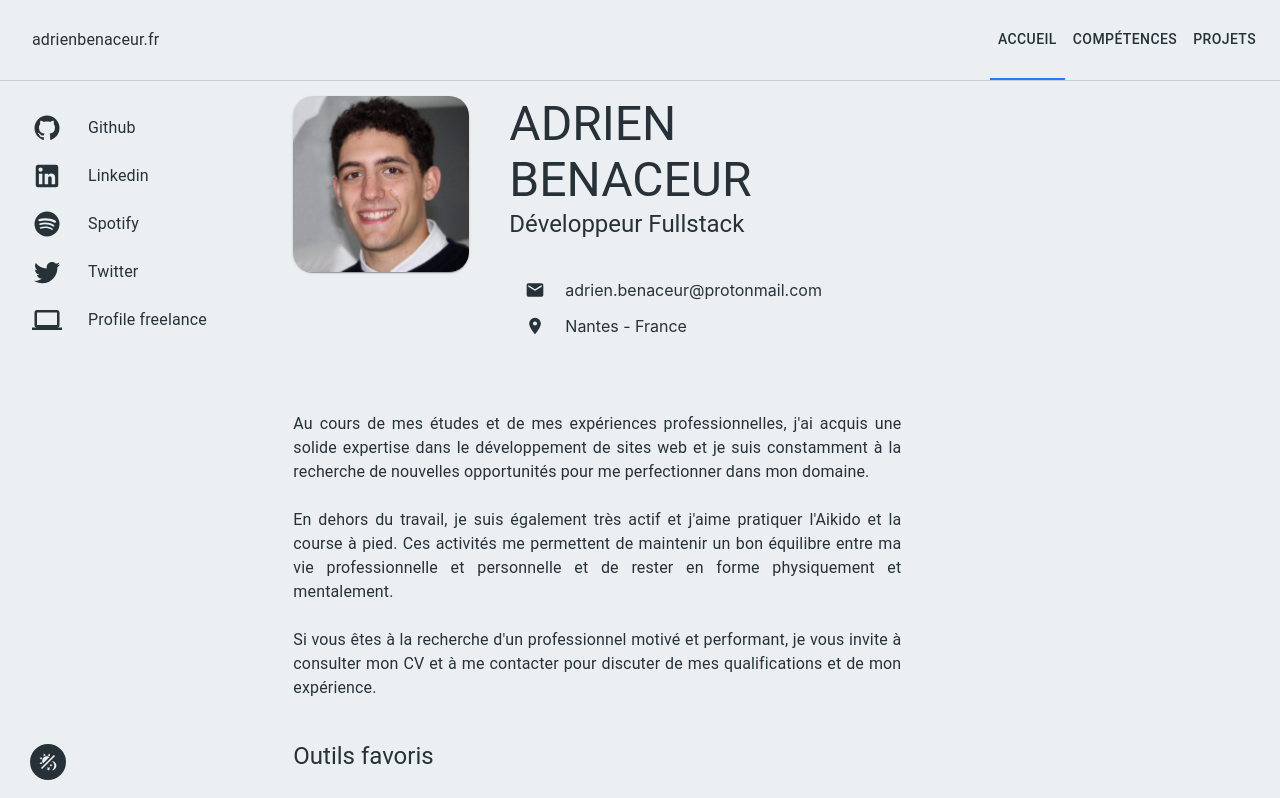
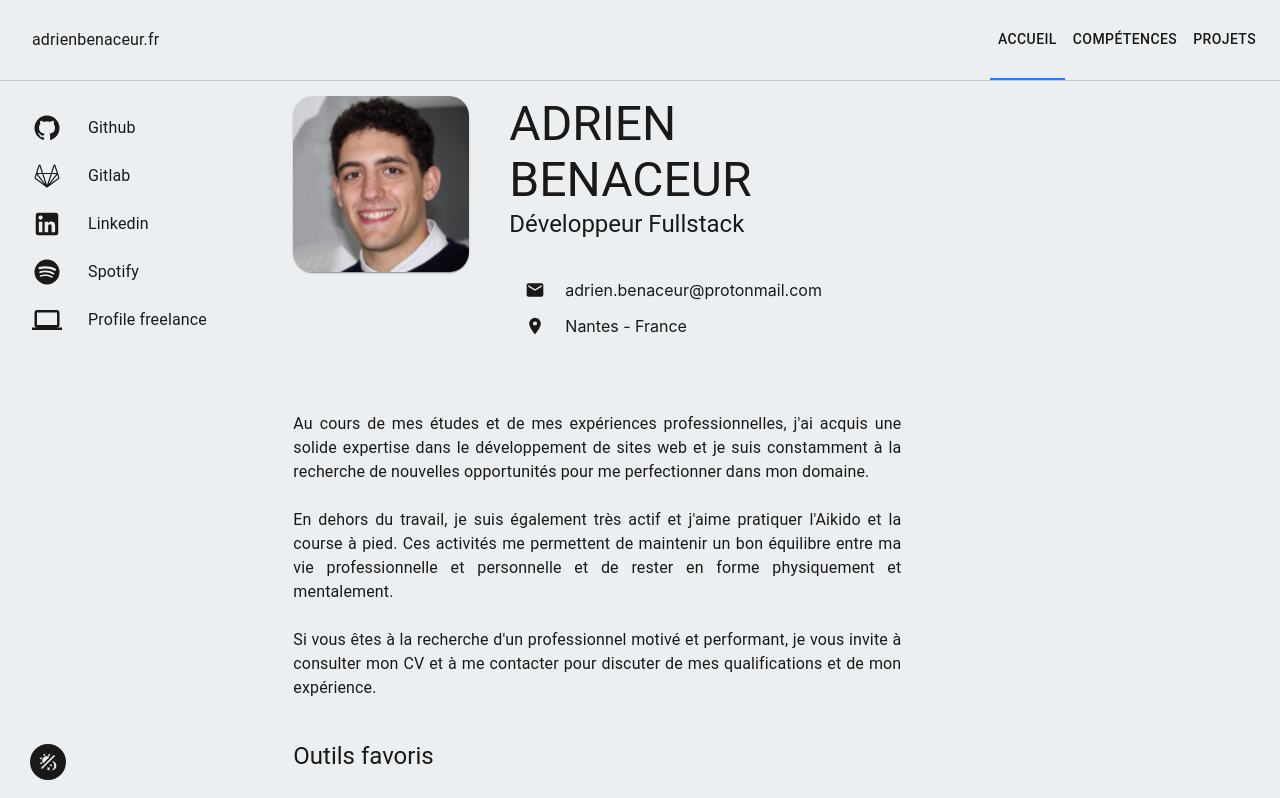
Before and after one commit to NoahAncolie/portfolio, a React (Create React App) app: page / in a window 1280 px wide. Shown: the top 798 px of the page. Built offline with nearby package versions, Linux system fonts and the light colour scheme.

Commit message:
👨🎨

```diff
--- a/src/App.tsx
+++ b/src/App.tsx
@@ -37,8 +37,8 @@ export class App extends React.Component<AppProps, AppState> {
         },
         secondary: this.props.secondary,
         text: {
-          primary: "#263238",
-          secondary: "#2632382c",
+          primary: "#191919",
+          secondary: "#1919192c",
           disabled: "#eceff1ab",
         },
       },
@@ -49,13 +49,13 @@ export class App extends React.Component<AppProps, AppState> {
     return createTheme({
       palette: {
         primary: {
-          main: "#263238",
+          main: "#191919",
         },
         secondary: this.props.secondary,
         text: {
           primary: "#ffffff",
           secondary: "#ffffff2c",
-          disabled: "#263238ab",
+          disabled: "#191919ab",
         },
       },
     });
--- a/src/components/main/home_route/home.tsx
+++ b/src/components/main/home_route/home.tsx
@@ -33,7 +33,7 @@ export class Home extends React.Component<HomeProps, HomeState> {
   render() {
     return (
       <Grid container spacing={5}>
-        <Grid item lg={4} md={6}>
+        <Grid item lg={4} md={4} sm={4}>
           <Box
             sx={{
               width: 1,
--- a/src/components/main/main.tsx
+++ b/src/components/main/main.tsx
@@ -1,9 +1,9 @@
 import {
   mdiGithub,
+  mdiGitlab,
   mdiLaptop,
   mdiLinkedin,
   mdiSpotify,
-  mdiTwitter,
 } from "@mdi/js";
 import { Box, Grid, List } from "@mui/material";
 import React from "react";
@@ -50,6 +50,12 @@ export class Main extends React.Component<MainProps, MainState> {
                 />
 
                 <AnnexeLink
+                  link_icon={mdiGitlab}
+                  link_url="https://gitlab.com/AdrienBenaceur"
+                  link_name="Gitlab"
+                />
+
+                <AnnexeLink
                   link_icon={mdiLinkedin}
                   link_url="https://www.linkedin.com/in/adrien-benaceur-933570182/"
                   link_name="Linkedin"
@@ -59,12 +65,6 @@ export class Main extends React.Component<MainProps, MainState> {
                   link_icon={mdiSpotify}
                   link_url="https://open.spotify.com/user/adrien-f?si=08f3d6f7cb11455c"
                   link_name="Spotify"
-                />
-
-                <AnnexeLink
-                  link_icon={mdiTwitter}
-                  link_url="https://twitter.com/NAncolie"
-                  link_name="Twitter"
                 />
 
                 <AnnexeLink
--- a/src/components/navbar/phone_nav.tsx
+++ b/src/components/navbar/phone_nav.tsx
@@ -1,4 +1,10 @@
-import { mdiGithub, mdiLaptop, mdiLinkedin, mdiSpotify, mdiTwitter } from "@mdi/js";
+import {
+  mdiGithub,
+  mdiGitlab,
+  mdiLaptop,
+  mdiLinkedin,
+  mdiSpotify,
+} from "@mdi/js";
 import Icon from "@mdi/react";
 import {
   List,
@@ -96,6 +102,23 @@ export class PhoneNav extends React.Component<PhoneNavProps, PhoneNavState> {
 
         <ListItemButton
           component="a"
+          href={"https://gitlab.com/AdrienBenaceur"}
+          target="_blank"
+          sx={{
+            borderRadius: 1,
+            "&:hover": {
+              backgroundColor: "text.secondary",
+            },
+          }}
+        >
+          <ListItemIcon sx={{ color: "text.primary" }}>
+            <Icon path={mdiGitlab} className="list-svg" />
+          </ListItemIcon>
+          <ListItemText primary={"Gitlab"} />
+        </ListItemButton>
+
+        <ListItemButton
+          component="a"
           href={"https://www.linkedin.com/in/adrien-benaceur-933570182/"}
           target="_blank"
           sx={{
@@ -130,23 +153,6 @@ export class PhoneNav extends React.Component<PhoneNavProps, PhoneNavState> {
 
         <ListItemButton
           component="a"
-          href={"https://twitter.com/NAncolie"}
-          target="_blank"
-          sx={{
-            borderRadius: 1,
-            "&:hover": {
-              backgroundColor: "text.secondary",
-            },
-          }}
-        >
-          <ListItemIcon sx={{ color: "text.primary" }}>
-            <Icon path={mdiTwitter} className="list-svg" />
-          </ListItemIcon>
-          <ListItemText primary={"Twitter"} />
-        </ListItemButton>
-
-        <ListItemButton
-          component="a"
           href={"https://www.malt.fr/profile/adrienbenaceur"}
           target="_blank"
           sx={{
```
